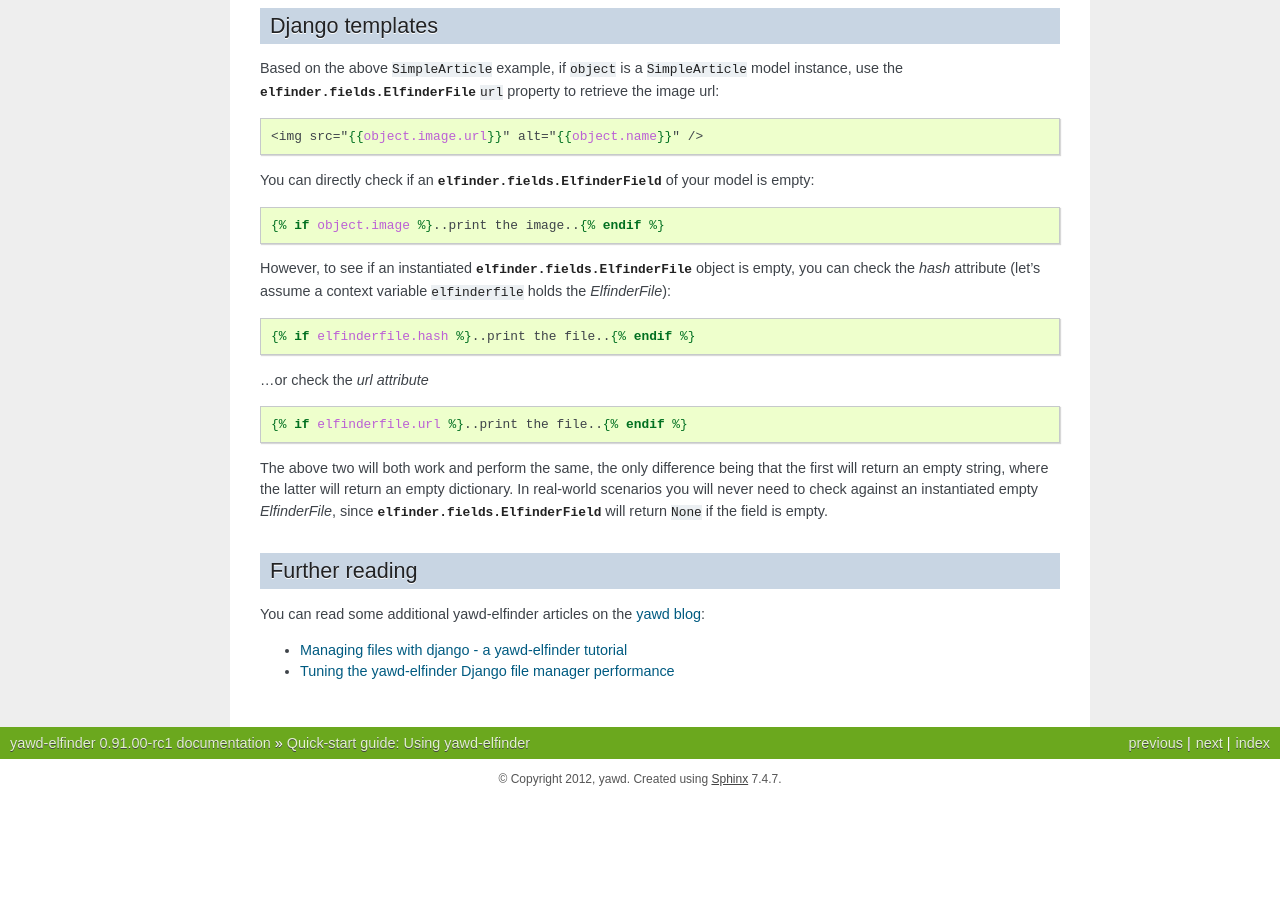
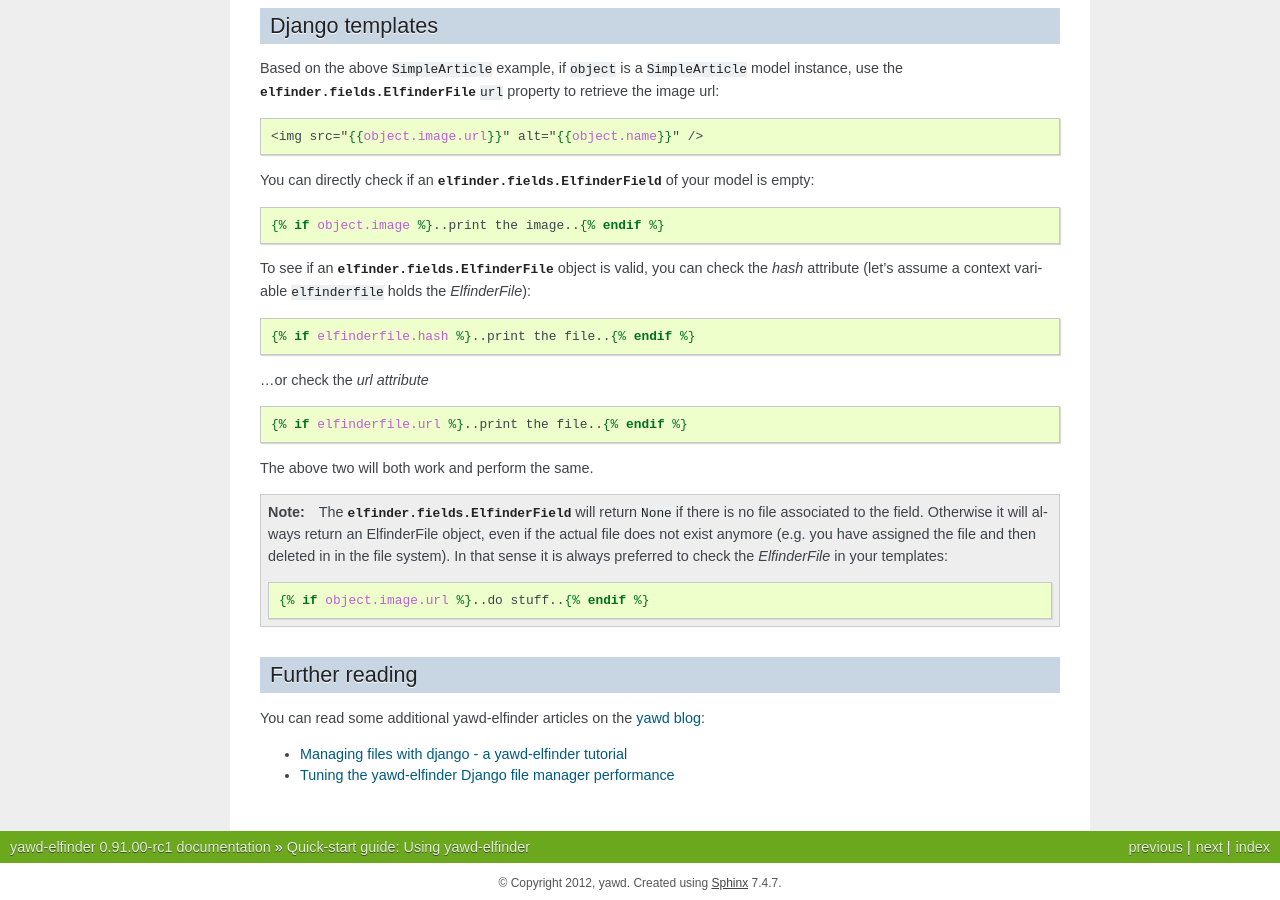
Before and after one commit to ppetrid/yawd-elfinder, a Sphinx documentation site: the page built from docs/usage.rst, in a window 1280 px wide and 900 px high, scrolled down 1034 px. Built offline with Sphinx 7.4.7, drawn with Linux system fonts in a browser that asks for light colours; before the commit the page ends 1833 px from its top, so only the background shows below that.

Commit message:
clarify template usage

```diff
--- a/docs/usage.rst
+++ b/docs/usage.rst
@@ -84,8 +84,8 @@ is empty:
 
 	{% if object.image %}..print the image..{% endif %}
 
-However, to see if an instantiated :class:`elfinder.fields.ElfinderFile` object
-is empty, you can check the `hash` attribute (let's assume a context variable
+To see if an :class:`elfinder.fields.ElfinderFile` object
+is valid, you can check the `hash` attribute (let's assume a context variable
 ``elfinderfile`` holds the `ElfinderFile`):
 
 .. code-block:: django
@@ -98,11 +98,20 @@ is empty, you can check the `hash` attribute (let's assume a context variable
 
 	{% if elfinderfile.url %}..print the file..{% endif %}
 
-The above two will both work and perform the same, the only difference being that
-the first will return an empty string, where the latter will return an empty dictionary.
-In real-world scenarios you will never need to check against an instantiated empty
-`ElfinderFile`, since :class:`elfinder.fields.ElfinderField` will return ``None``
-if the field is empty.
+The above two will both work and perform the same.
+
+.. note::
+
+	The :class:`elfinder.fields.ElfinderField` will
+	return ``None`` if there is no file associated to the field. Otherwise
+	it will always return an ElfinderFile object, even if the actual file
+	does not exist anymore (e.g. you have assigned the file and then
+	deleted in in the file system). In that sense it is always preferred
+	to check the `ElfinderFile` in your templates:
+
+	.. code-block:: django
+
+		{% if object.image.url %}..do stuff..{% endif %}
 
 Further reading
 ===============
```
